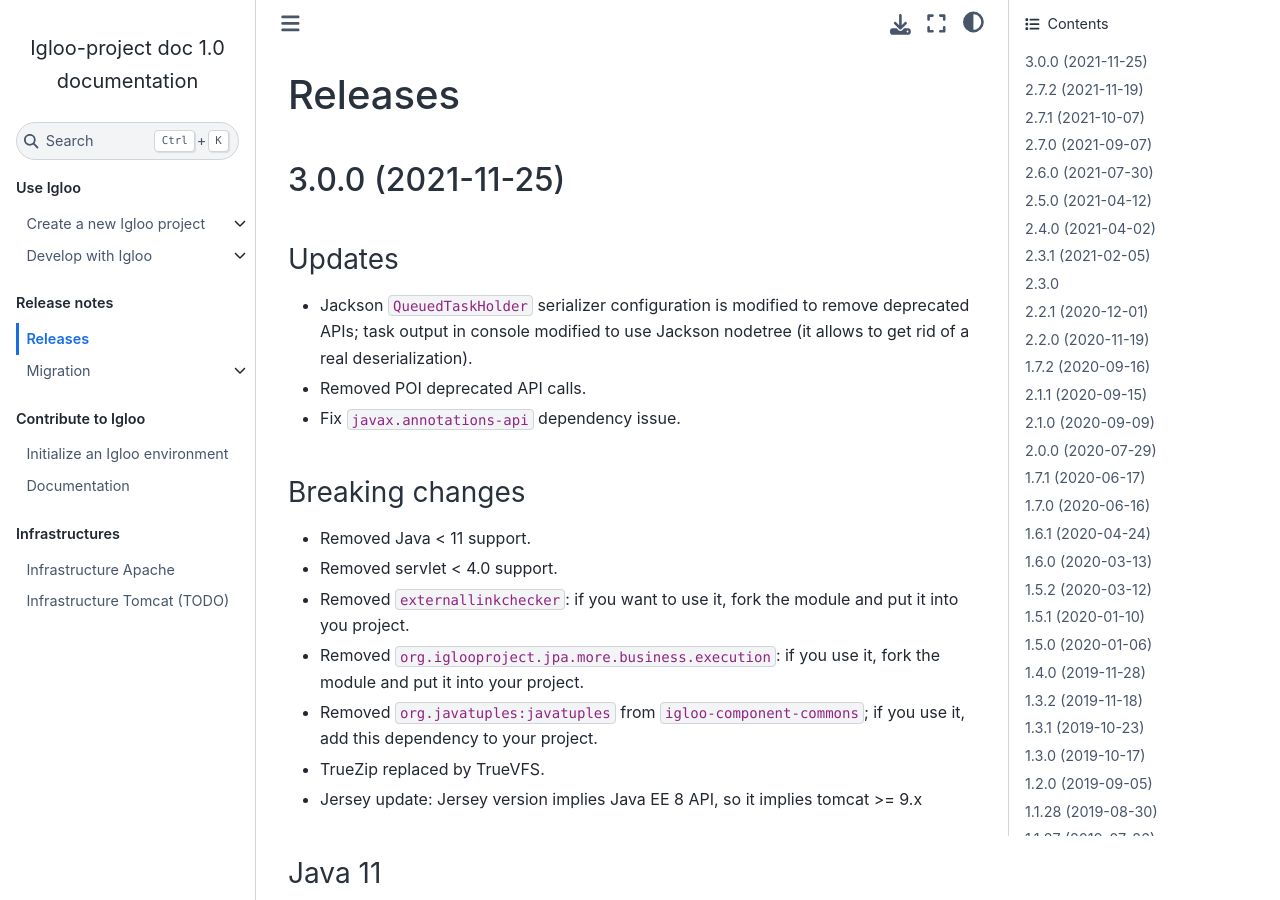
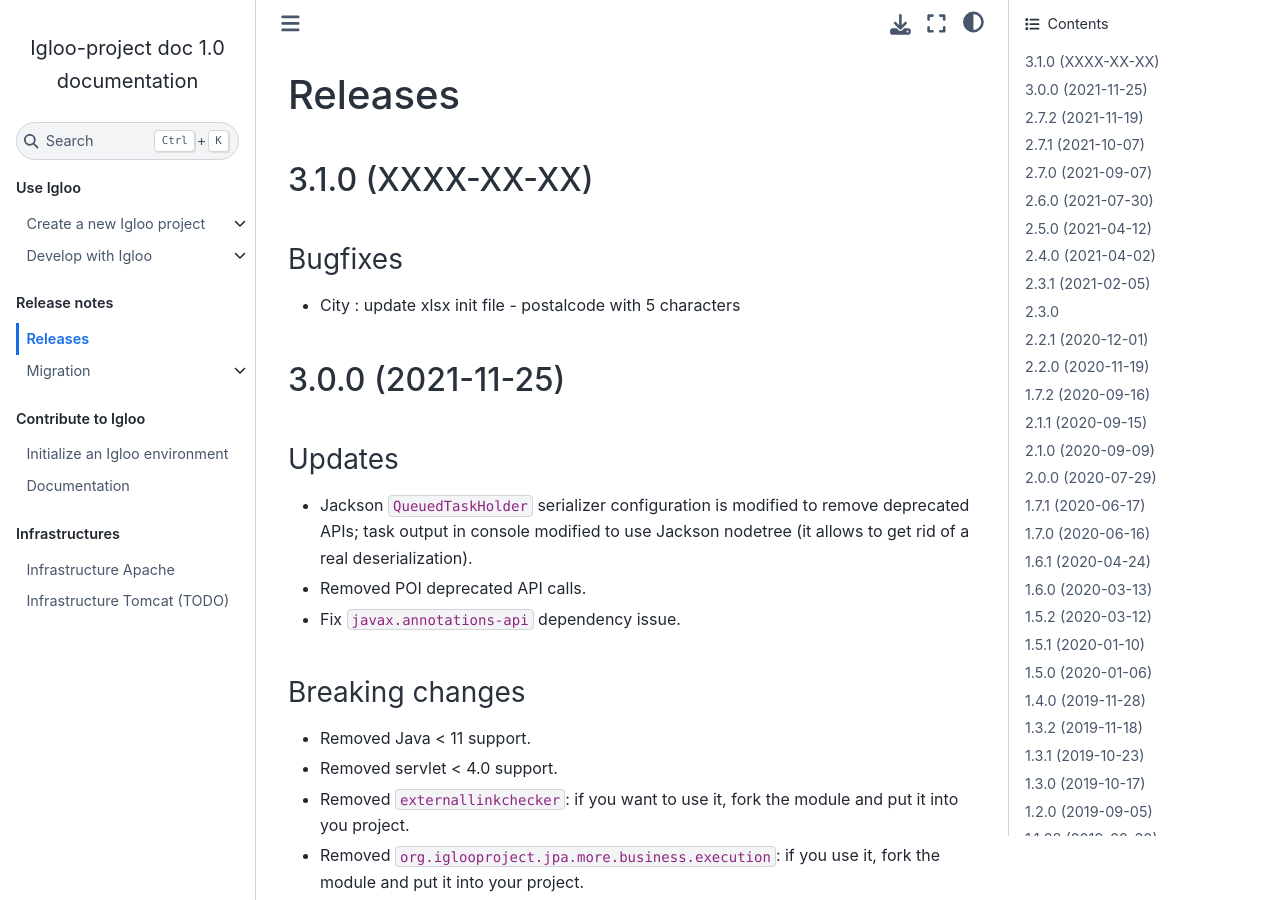
Before and after one commit to igloo-project/igloo-doc, a Sphinx documentation site: the page built from source/release-notes/releases.rst, in a window 1280 px wide and 900 px high. Built offline with Sphinx 7.4.7 and the Sphinx Book theme 1.1.4, drawn with Linux system fonts in a browser that asks for light colours.

Commit message:
3.1.0: release notes

```diff
--- a/source/release-notes/releases.rst
+++ b/source/release-notes/releases.rst
@@ -1,6 +1,16 @@
 ########
 Releases
 ########
+
+.. _v3.1.0:
+
+3.1.0 (XXXX-XX-XX)
+##################
+
+Bugfixes
+********
+
+* City : update xlsx init file - postalcode with 5 characters
 
 .. _v3.0.0:
 
```
